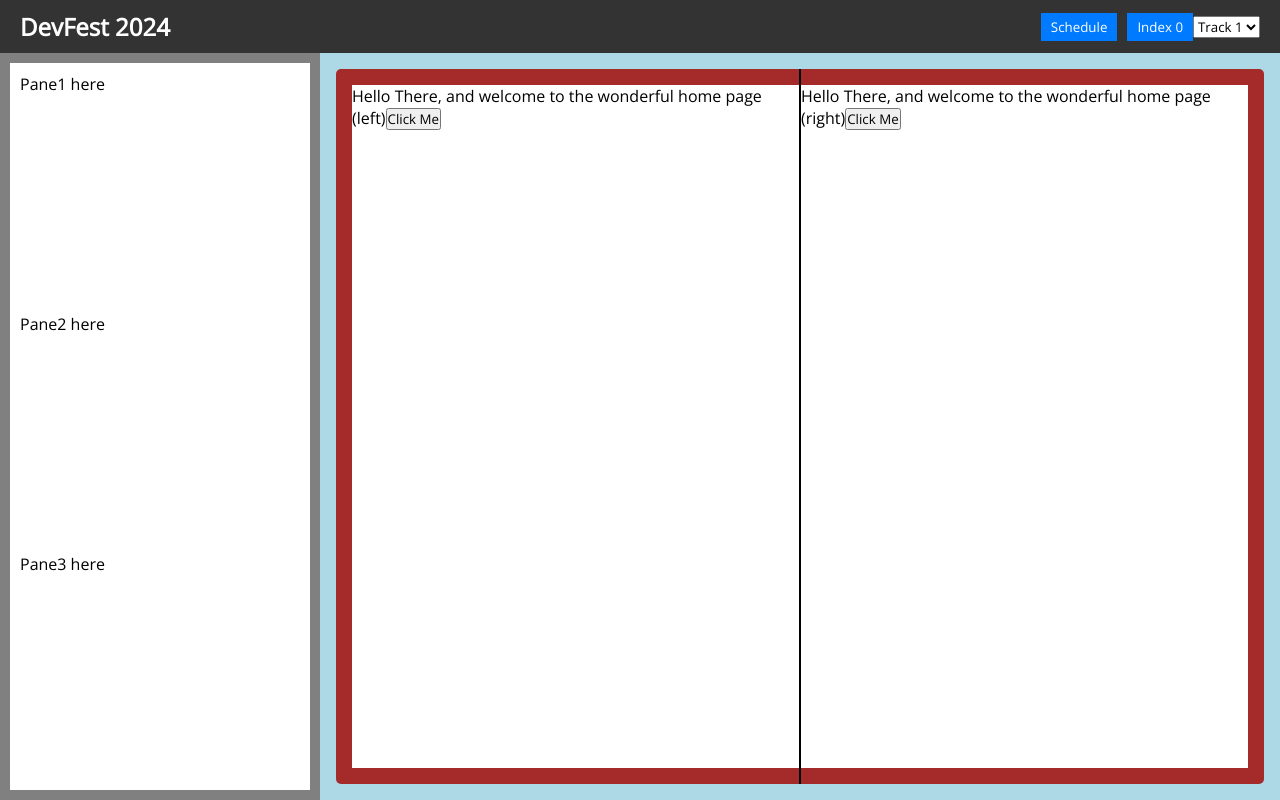
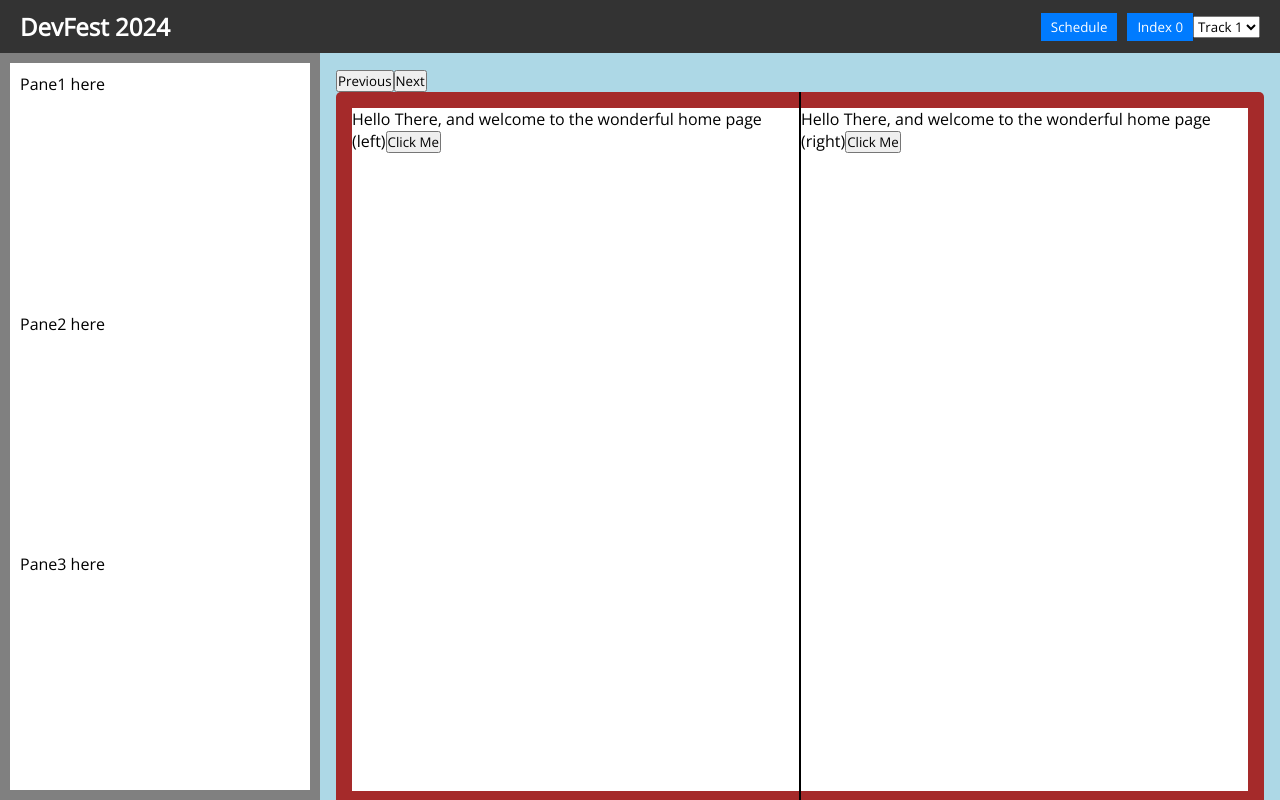
Before and after one commit to adicu/devfest-2024, a Next.js app: page / in a window 1280 px wide. Built offline with nearby package versions, Linux system fonts and the light colour scheme.

Commit message:
Added previous and next buttons for easier testing

```diff
--- a/src/components/book-components/PageFlipApp.jsx
+++ b/src/components/book-components/PageFlipApp.jsx
@@ -141,9 +141,24 @@ const PageFlipApp = (props) => {
 
   const classes = useStyles({ forward });
 
+  function goLeft() {
+    if (currentPage > 1) {
+      props.updatePage(currentPage - 1);
+    }
+  }
+
+  function goRight() {
+    if (currentPage < pages.length) {
+      props.updatePage(currentPage + 1);
+    }
+  }
+
   return (
     <>
       <Container>
+        <button onClick={goLeft}>Previous</button>
+        <button onClick={goRight}>Next</button>
+
         <Book>
           <TransitionGroup>
             <CSSTransition
```
